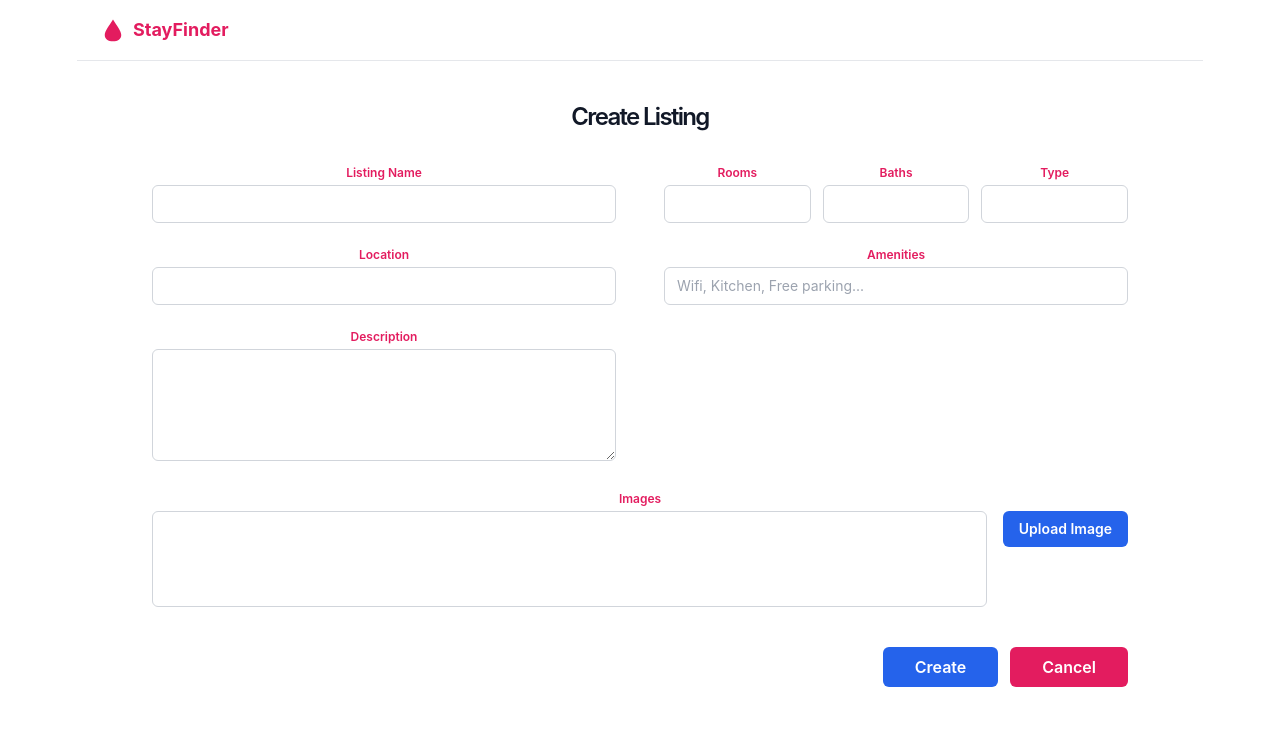
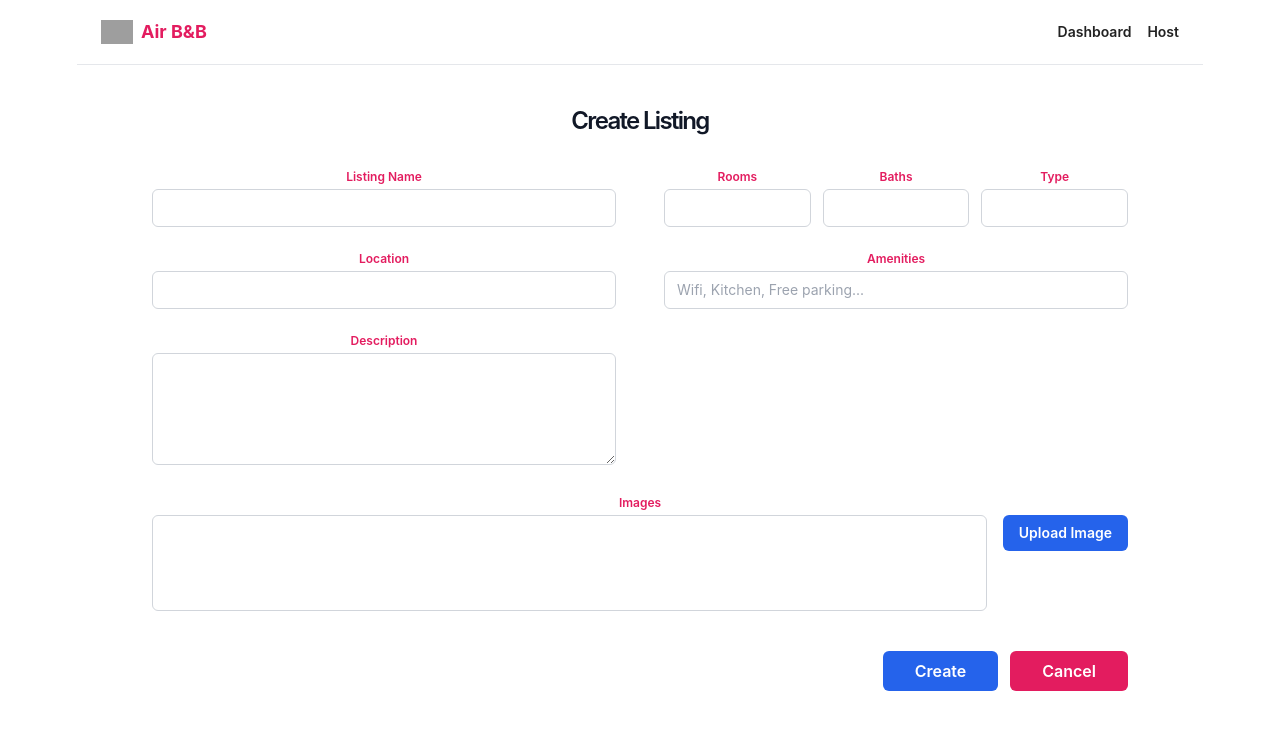
Before and after one commit to Kmaake-crypto/The-Grace-House-Airbnb, a React (Vite) app: page /create-listing in a window 1280 px wide. Shown: the top 730 px of the page. Built offline with nearby package versions, Linux system fonts and the light colour scheme; grey boxes are pictures that could not be loaded.

Commit message:
LOGO AND NAME CHANGED

```diff
--- a/src/components/Footer.jsx
+++ b/src/components/Footer.jsx
@@ -5,7 +5,7 @@ const columns = [
   },
   {
     title: 'Community',
-    links: ['StayFinder.org: disaster relief housing', 'Support Afghan refugees', 'Celebrating diversity & belonging', 'Combating discrimination'],
+    links: ['Air B&B.org: disaster relief housing', 'Support Afghan refugees', 'Celebrating diversity & belonging', 'Combating discrimination'],
   },
   {
     title: 'Hosting',
@@ -13,7 +13,7 @@ const columns = [
   },
   {
     title: 'About',
-    links: ['Newsroom', 'Learn about new features', 'Letter from our founders', 'Careers', 'Investors', 'StayFinder Luxe'],
+    links: ['Newsroom', 'Learn about new features', 'Letter from our founders', 'Careers', 'Investors', 'Air B&B Luxe'],
   },
 ]
 
@@ -36,7 +36,7 @@ export default function Footer() {
       </div>
       <div className="border-t border-gray-200">
         <div className="max-w-7xl mx-auto px-6 py-4 flex flex-col sm:flex-row items-center justify-between gap-3 text-xs text-gray-600">
-          <span>&copy; 2026 StayFinder, Inc. &middot; Privacy &middot; Terms &middot; Sitemap</span>
+          <span>&copy; 2026 Air B&amp;B, Inc. &middot; Privacy &middot; Terms &middot; Sitemap</span>
           <div className="flex items-center gap-4">
             <span>English (US)</span>
             <span>$ USD</span>
--- a/src/components/Navbar.jsx
+++ b/src/components/Navbar.jsx
@@ -1,15 +1,14 @@
 import { Link } from 'react-router-dom'
 import SearchBar from './SearchBar.jsx'
+import logo from '../assets/1787575804347_image.png'
 
 export default function Navbar({ dark = false, showSearch = true }) {
   return (
     <header className={dark ? 'bg-gray-900 text-white' : 'bg-white border-b border-gray-200'}>
       <div className="max-w-7xl mx-auto px-6 py-4 flex items-center justify-between gap-6">
         <Link to="/" className="flex items-center gap-2 shrink-0">
-          <svg width="24" height="24" viewBox="0 0 32 32" fill="none" aria-hidden="true">
-            <path d="M16 2C11 10 5 17.5 5 22.5C5 27.7 9.6 31 16 31C22.4 31 27 27.7 27 22.5C27 17.5 21 10 16 2Z" fill="#E31C5F" />
-          </svg>
-          <span className="font-bold text-lg text-brand">StayFinder</span>
+          <img src={logo} alt="Air B&B logo" className="w-8 h-8 object-contain" />
+          <span className="font-bold text-lg text-brand">Air B&amp;B</span>
         </Link>
         {showSearch && <div className="hidden md:block flex-1 max-w-md"><SearchBar compact /></div>}
         <nav className="flex items-center gap-4 text-sm font-semibold">
--- a/src/pages/CreateListing.jsx
+++ b/src/pages/CreateListing.jsx
@@ -1,5 +1,6 @@
 import { useState } from 'react'
 import { Link, useNavigate } from 'react-router-dom'
+import Navbar from '../components/Navbar.jsx'
 
 export default function CreateListing() {
   const navigate = useNavigate()
@@ -24,16 +25,7 @@ export default function CreateListing() {
 
   return (
     <div>
-      <header className="bg-white border-b border-gray-200">
-        <div className="max-w-7xl mx-auto px-6 py-4 flex items-center justify-between">
-          <Link to="/" className="flex items-center gap-2">
-            <svg width="24" height="24" viewBox="0 0 32 32" fill="none">
-              <path d="M16 2C11 10 5 17.5 5 22.5C5 27.7 9.6 31 16 31C22.4 31 27 27.7 27 22.5C27 17.5 21 10 16 2Z" fill="#E31C5F" />
-            </svg>
-            <span className="font-bold text-lg text-brand">StayFinder</span>
-          </Link>
-        </div>
-      </header>
+      <Navbar showSearch={false} />
 
       <div className="max-w-5xl mx-auto px-6 py-10">
         <h1 className="text-2xl font-semibold text-gray-900 mb-8">Create Listing</h1>
--- a/src/pages/Dashboard.jsx
+++ b/src/pages/Dashboard.jsx
@@ -1,6 +1,7 @@
 import { Link } from 'react-router-dom'
 import { useState } from 'react'
 import Footer from '../components/Footer.jsx'
+import Navbar from '../components/Navbar.jsx'
 import { reservations, listings } from '../data/listings.js'
 
 export default function Dashboard() {
@@ -9,21 +10,14 @@ export default function Dashboard() {
 
   return (
     <div>
-      <header className="bg-white border-b border-gray-200">
-        <div className="max-w-7xl mx-auto px-6 py-4 flex items-center justify-between">
-          <Link to="/" className="flex items-center gap-2">
-            <svg width="24" height="24" viewBox="0 0 32 32" fill="none">
-              <path d="M16 2C11 10 5 17.5 5 22.5C5 27.7 9.6 31 16 31C22.4 31 27 27.7 27 22.5C27 17.5 21 10 16 2Z" fill="#E31C5F" />
-            </svg>
-            <span className="font-bold text-lg text-brand">StayFinder</span>
-          </Link>
+      <Navbar showSearch={false} />
+      <div>
           <div className="flex items-center gap-2 text-sm text-gray-700">
             <span>John Doe</span>
             <svg width="18" height="18" viewBox="0 0 24 24" fill="currentColor"><path d="M4 4h16v2H4zM4 11h16v2H4zM4 18h16v2H4z" /></svg>
             <span className="w-7 h-7 rounded-full bg-gray-300 inline-block" />
           </div>
-        </div>
-      </header>
+      </div>
 
       <div className="max-w-7xl mx-auto px-6 py-6">
         <div className="flex gap-3 mb-8">
--- a/src/pages/Home.jsx
+++ b/src/pages/Home.jsx
@@ -45,7 +45,7 @@ export default function Home() {
       </section>
 
       <section className="max-w-7xl mx-auto px-6 py-8">
-        <h2 className="text-2xl font-semibold text-gray-900 mb-6">Discover StayFinder Experiences</h2>
+        <h2 className="text-2xl font-semibold text-gray-900 mb-6">Discover Air B&amp;B Experiences</h2>
         <div className="grid grid-cols-1 md:grid-cols-2 gap-4">
           <div className="relative rounded-xl overflow-hidden h-64">
             <img src="https://images.unsplash.com/photo-1533130061792-64b345e4a833?w=1000&q=80" alt="Things to do on your trip" className="w-full h-full object-cover" />
@@ -66,7 +66,7 @@ export default function Home() {
 
       <section className="max-w-7xl mx-auto px-6 py-8 flex flex-col md:flex-row items-center gap-8">
         <div className="flex-1">
-          <h2 className="text-2xl font-semibold text-gray-900 mb-4">Shop StayFinder gift cards</h2>
+          <h2 className="text-2xl font-semibold text-gray-900 mb-4">Shop Air B&amp;B gift cards</h2>
           <button className="bg-gray-900 text-white font-semibold rounded-md px-5 py-2.5">Learn more</button>
         </div>
         <div className="flex-1 flex justify-center gap-[-20px]">
--- a/src/pages/ListingDetail.jsx
+++ b/src/pages/ListingDetail.jsx
@@ -68,7 +68,7 @@ export default function ListingDetail() {
                 <span>✨</span>
                 <div>
                   <p className="font-semibold text-sm">Enhanced Clean</p>
-                  <p className="text-sm text-gray-500">This host committed to StayFinder&apos;s 5-step enhanced cleaning process. <span className="underline">Show more</span></p>
+                  <p className="text-sm text-gray-500">This host committed to Air B&amp;B&apos;s 5-step enhanced cleaning process. <span className="underline">Show more</span></p>
                 </div>
               </div>
               <div className="flex gap-4">
```
